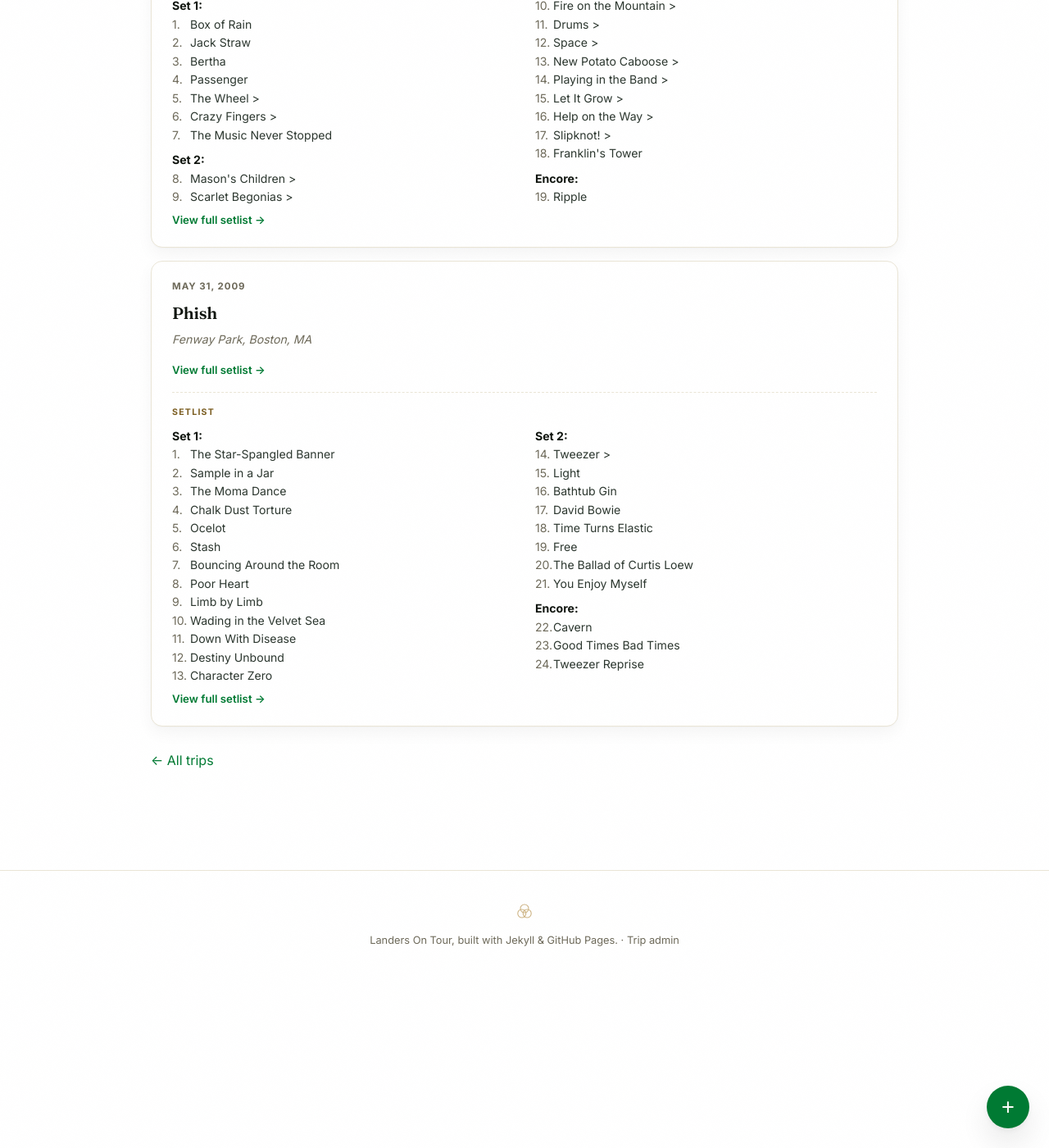
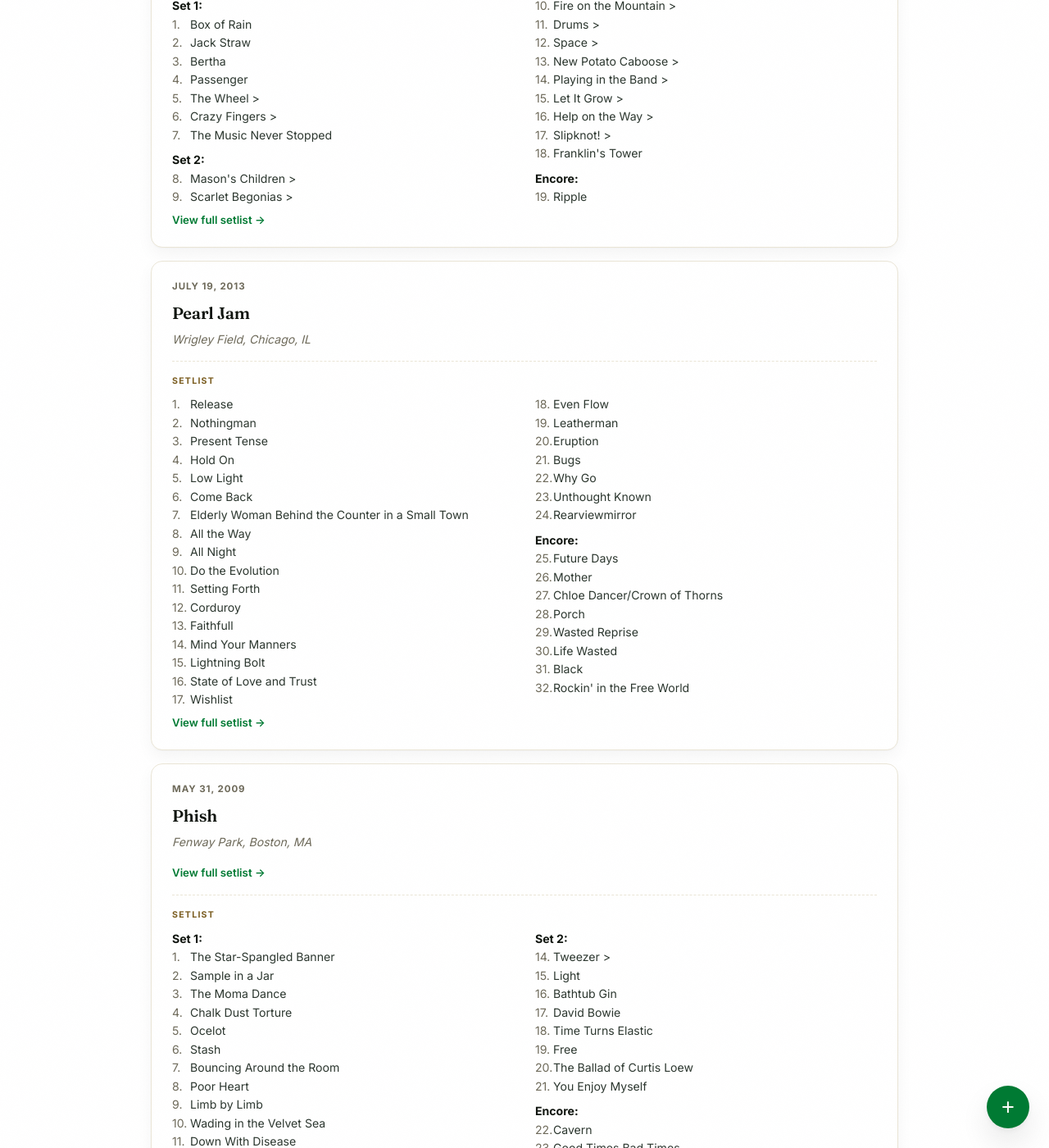
Before and after one commit to bmlanders/adventures, a Jekyll site: the page built from shows/index.html, in a window 1280 px wide and 1400 px high, scrolled down 21574 px. Shown: the whole window at 82% size. Built offline with Jekyll 4.4.1, drawn with Linux system fonts in a browser that asks for light colours.

Commit message:
Log show: Pearl Jam on 2013-07-19

```diff
--- a/shows/index.html
+++ b/shows/index.html
@@ -1416,6 +1416,51 @@
     </ol>
   </div>
   <a class="show-trip-link" href="https://www.setlist.fm/setlist/grateful-dead/2015/soldier-field-chicago-il-1bf6b9cc.html" target="_blank" rel="noopener">View full setlist &rarr;</a>
+</div>
+
+<div class="show-entry" id="2013-07-19-pearl-jam">
+  <div class="show-date">July 19, 2013</div>
+  <h3>Pearl Jam</h3>
+  <div class="show-venue">Wrigley Field, Chicago, IL</div>
+  <div class="setlist">
+    <div class="setlist-lbl">Setlist</div>
+    <ol class="setlist-list">
+      <li>Release</li>
+      <li>Nothingman</li>
+      <li>Present Tense</li>
+      <li>Hold On</li>
+      <li>Low Light</li>
+      <li>Come Back</li>
+      <li>Elderly Woman Behind the Counter in a Small Town</li>
+      <li>All the Way</li>
+      <li>All Night</li>
+      <li>Do the Evolution</li>
+      <li>Setting Forth</li>
+      <li>Corduroy</li>
+      <li>Faithfull</li>
+      <li>Mind Your Manners</li>
+      <li>Lightning Bolt</li>
+      <li>State of Love and Trust</li>
+      <li>Wishlist</li>
+      <li>Even Flow</li>
+      <li>Leatherman</li>
+      <li>Eruption</li>
+      <li>Bugs</li>
+      <li>Why Go</li>
+      <li>Unthought Known</li>
+      <li>Rearviewmirror</li>
+      <li class="setlist-set">Encore:</li>
+      <li>Future Days</li>
+      <li>Mother</li>
+      <li>Chloe Dancer/Crown of Thorns</li>
+      <li>Porch</li>
+      <li>Wasted Reprise</li>
+      <li>Life Wasted</li>
+      <li>Black</li>
+      <li>Rockin' in the Free World</li>
+    </ol>
+  </div>
+  <a class="show-trip-link" href="https://www.setlist.fm/setlist/pearl-jam/2013/wrigley-field-chicago-il-3bc6acbc.html" target="_blank" rel="noopener">View full setlist &rarr;</a>
 </div>
 
 <div class="show-entry" id="2009-05-31-phish">
```
